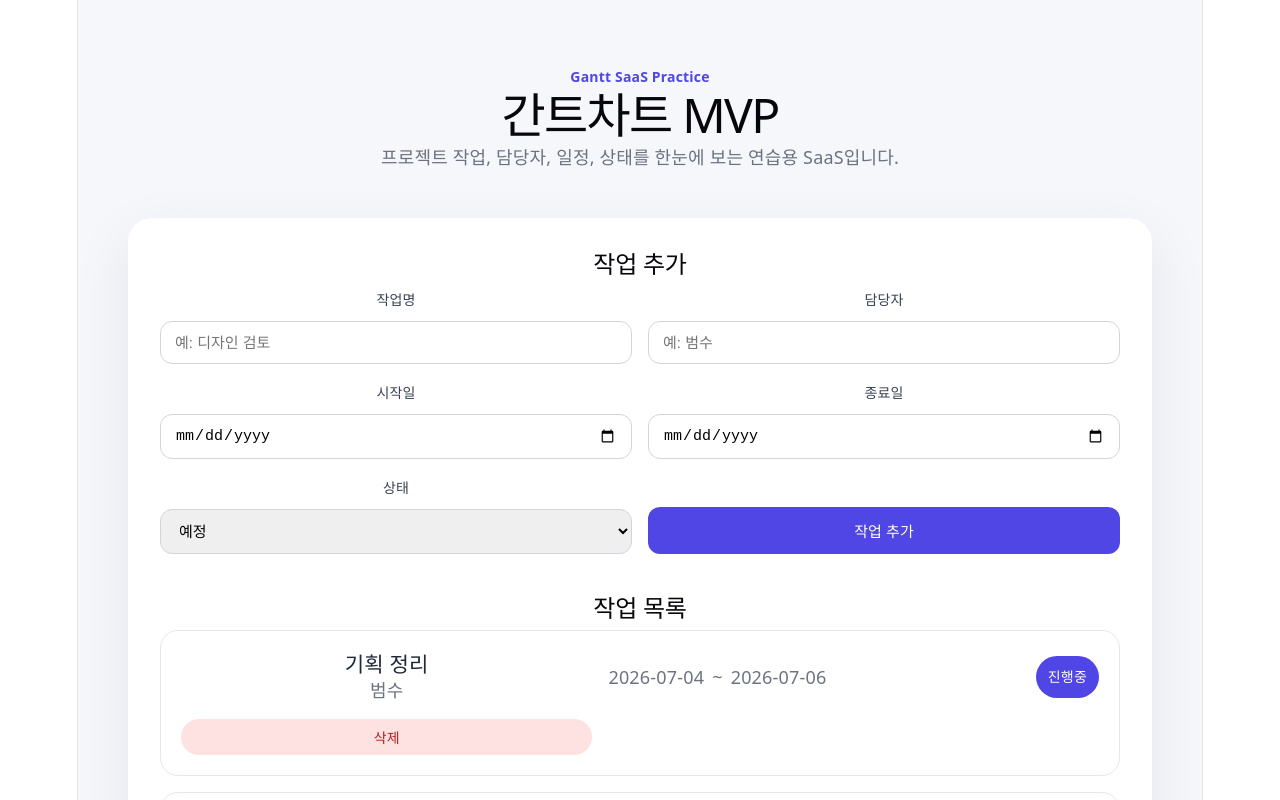
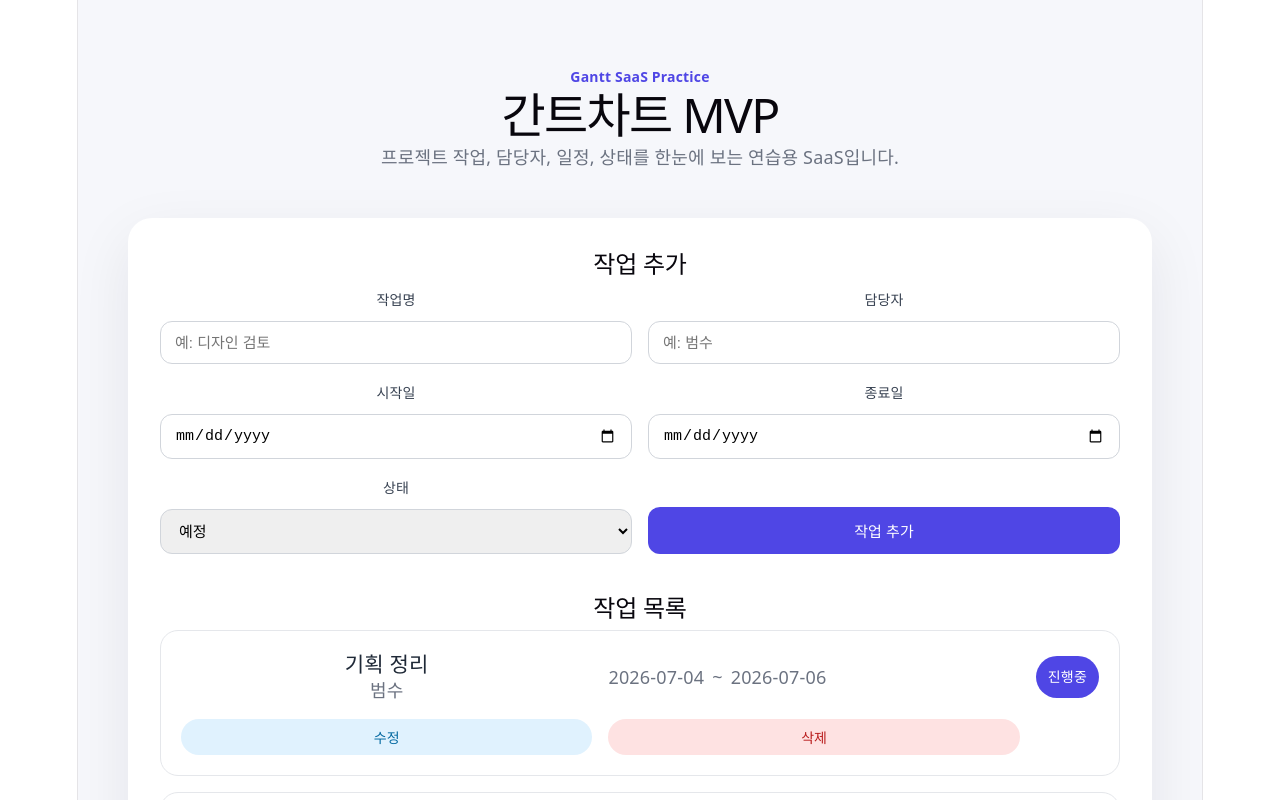
Before and after one commit to kbslk0612-blip/gantt-sass-practice, a React (Vite) app: page / in a window 1280 px wide. Shown: the top 800 px of the page. Built offline with nearby package versions, Linux system fonts and the light colour scheme.

Commit message:
add task edit feature

```diff
--- a/src/App.css
+++ b/src/App.css
@@ -197,4 +197,13 @@ h1 {
 .gantt-bar.done {
   background: #dcfce7;
   color: #166534;
+}.edit-button {
+  padding: 8px 12px;
+  border: 0;
+  border-radius: 999px;
+  background: #e0f2fe;
+  color: #0369a1;
+  font-size: 14px;
+  font-weight: 700;
+  cursor: pointer;
 }
--- a/src/App.jsx
+++ b/src/App.jsx
@@ -93,7 +93,7 @@ function App() {function getStatusClass(status) {
     endDate: '',
     status: '예정',
   })
-
+const [editingTaskId, setEditingTaskId] = useState(null)
   const chartDates = createDateRange(tasks)
 
   useEffect(() => {
@@ -122,12 +122,22 @@ function App() {function getStatusClass(status) {
       return
     }
 
+   if (editingTaskId) {
+  setTasks(
+    tasks.map((task) =>
+      task.id === editingTaskId ? { ...task, ...form } : task
+    )
+  )
+
+  setEditingTaskId(null)
+} else {
   const newTask = {
     id: Date.now(),
     ...form,
   }
 
   setTasks([...tasks, newTask])
+}
 
 setForm({
   title: '',
@@ -140,6 +150,16 @@ function App() {function getStatusClass(status) {
 
   function handleDelete(taskId) {
     setTasks(tasks.filter((task) => task.id !== taskId))
+  }function handleEdit(task) {
+  setEditingTaskId(task.id)
+
+  setForm({
+    title: task.title,
+    owner: task.owner,
+    startDate: task.startDate,
+    endDate: task.endDate,
+    status: task.status,
+  })
 }
 
   return (
@@ -205,7 +225,7 @@ function App() {function getStatusClass(status) {
             </select>
           </label>
 
-          <button type="submit">작업 추가</button>
+        <button type="submit">{editingTaskId ? '작업 수정' : '작업 추가'}</button>
         </form>
 
         <h2>작업 목록</h2>
@@ -225,7 +245,9 @@ function App() {function getStatusClass(status) {
               </div>
 
               <span className={`status ${getStatusClass(task.status)}`}>{task.status}</span>
-
+<button className="edit-button" onClick={() => handleEdit(task)}>
+  수정
+</button>
               <button className="delete-button" onClick={() => handleDelete(task.id)}>
                 삭제
               </button>
```
Lines whose indentation alone changed are shown as unchanged.
